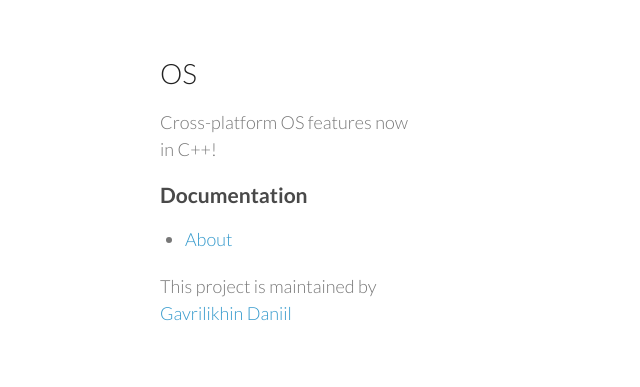
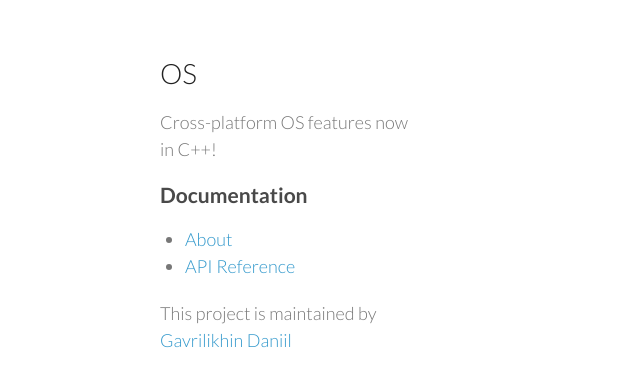
Before and after one commit to gavrilikhin-d/libos, a Jekyll site: the page built from index.md, in a window 1280 px wide. Shown: the top 387 px of the page, without its empty margins (0-640 px from the left). Built offline with Jekyll 4.4.1, drawn with Linux system fonts in a browser that asks for light colours.

Commit message:
Update default.html

```diff
--- a/_layouts/default.html
+++ b/_layouts/default.html
@@ -18,6 +18,7 @@
         <h3>Documentation</h3>
         <ul>
           <li><a href="{{ site.baseurl }}/">About</a></li>
+          <li><a href="{{ site.baseurl }}/api.html">API Reference</a></li>
         </ul>
       <p>This project is maintained by <a href="https://github.com/gavrilikhin-d">Gavrilikhin Daniil</a></p>
       </header>
```
